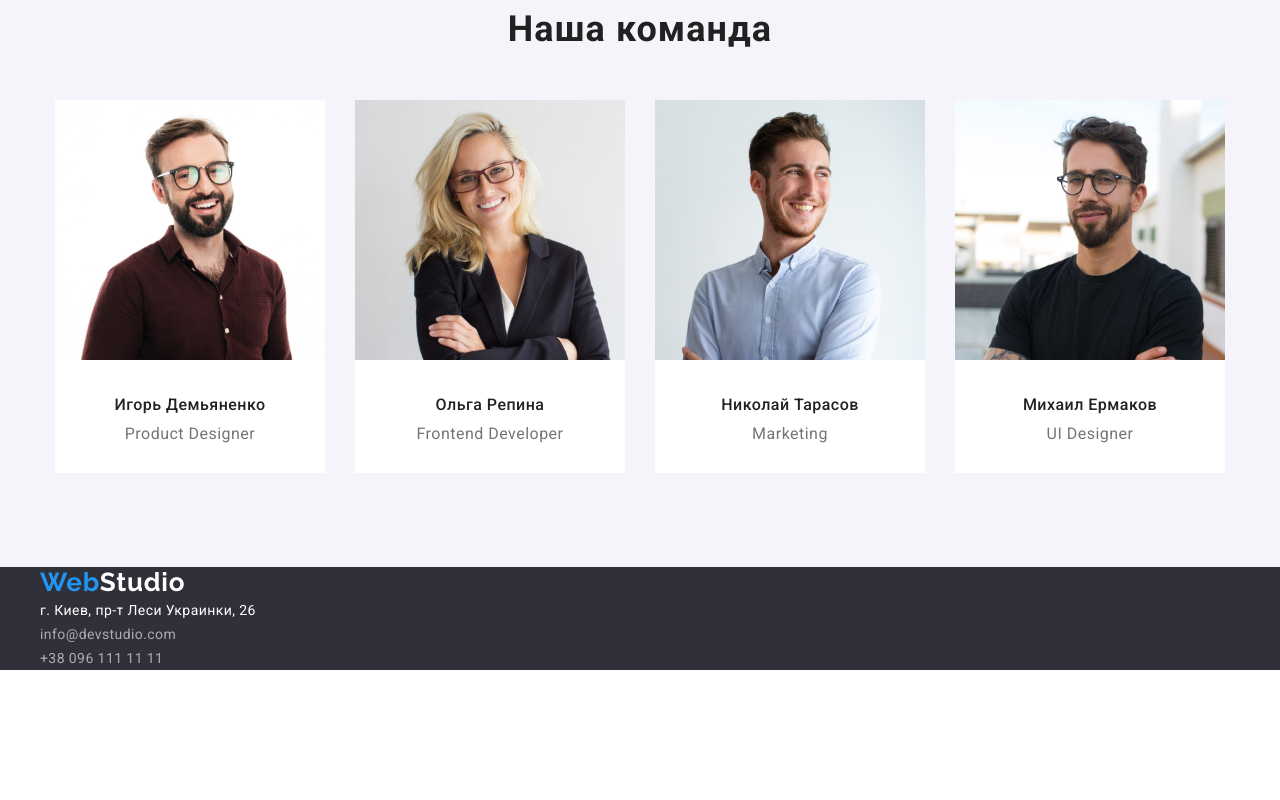
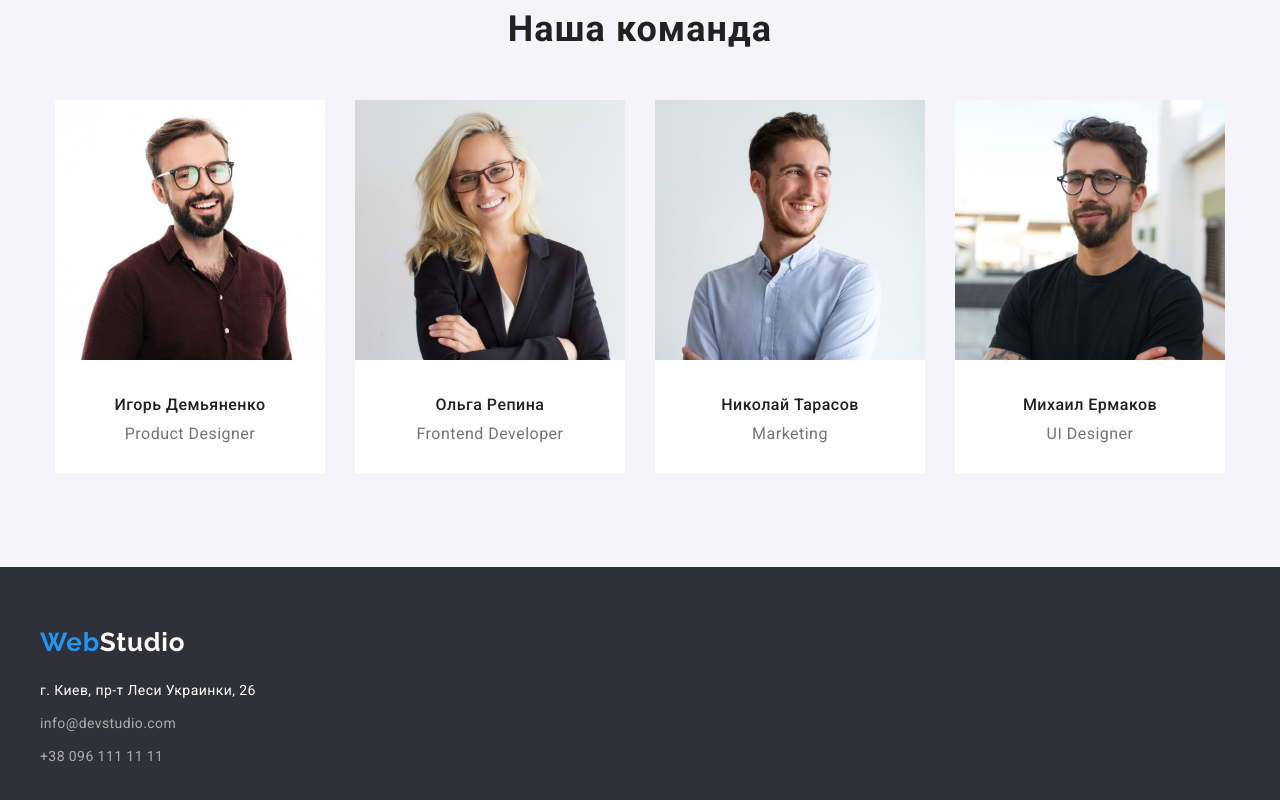
Before and after one commit to ZdorovykSergiy/hm3, a plain HTML site: page index.html in a window 1280 px wide. Shown: the part 1531-2331 px from the top of the page. Before the commit the page ends 2201 px from the top, so only its background shows below. Drawn offline with Linux system fonts and the light colour scheme.

Commit message:
правки по футеру

```diff
--- a/css/style.css
+++ b/css/style.css
@@ -300,6 +300,7 @@ footer {
 }*/
 footer {
   background-color: #2f303a;
+  padding: 60px 0;
 }
 .adres-link2 {
   font-family: Roboto;
@@ -312,6 +313,16 @@ footer {
   letter-spacing: 0.03em;
 
   color: rgba(255, 255, 255, 0.6);
+}
+
+.footer-logo {
+  margin-bottom: 20px;
+}
+.footer-link {
+  margin-bottom: 9px;
+}
+.footer-link:last-child {
+  margin-bottom: 0px;
 }
 
 /* портфолио*/
--- a/index.html
+++ b/index.html
@@ -159,20 +159,20 @@
     <footer>
       <nav>
         <ul>
-          <li>
+          <li class="footer-logo">
             <a href="#" class="link-logo1"
               >Web<span class="span1">Studio</span></a
             >
           </li>
-          <li class="adres-link">
+          <li class="adres-link footer-link">
             <address>г. Киев, пр-т Леси Украинки, 26</address>
           </li>
-          <li>
+          <li class="footer-link">
             <a href="mailto:info@devstudio.com" class="adres-link2"
               >info@devstudio.com</a
             >
           </li>
-          <li>
+          <li class="footer-link">
             <a href="tel:+380961111111" class="adres-link2"
               >+38 096 111 11 11</a
             >
```
Also changed, not shown: portfolio.html (+4 -4 lines).
